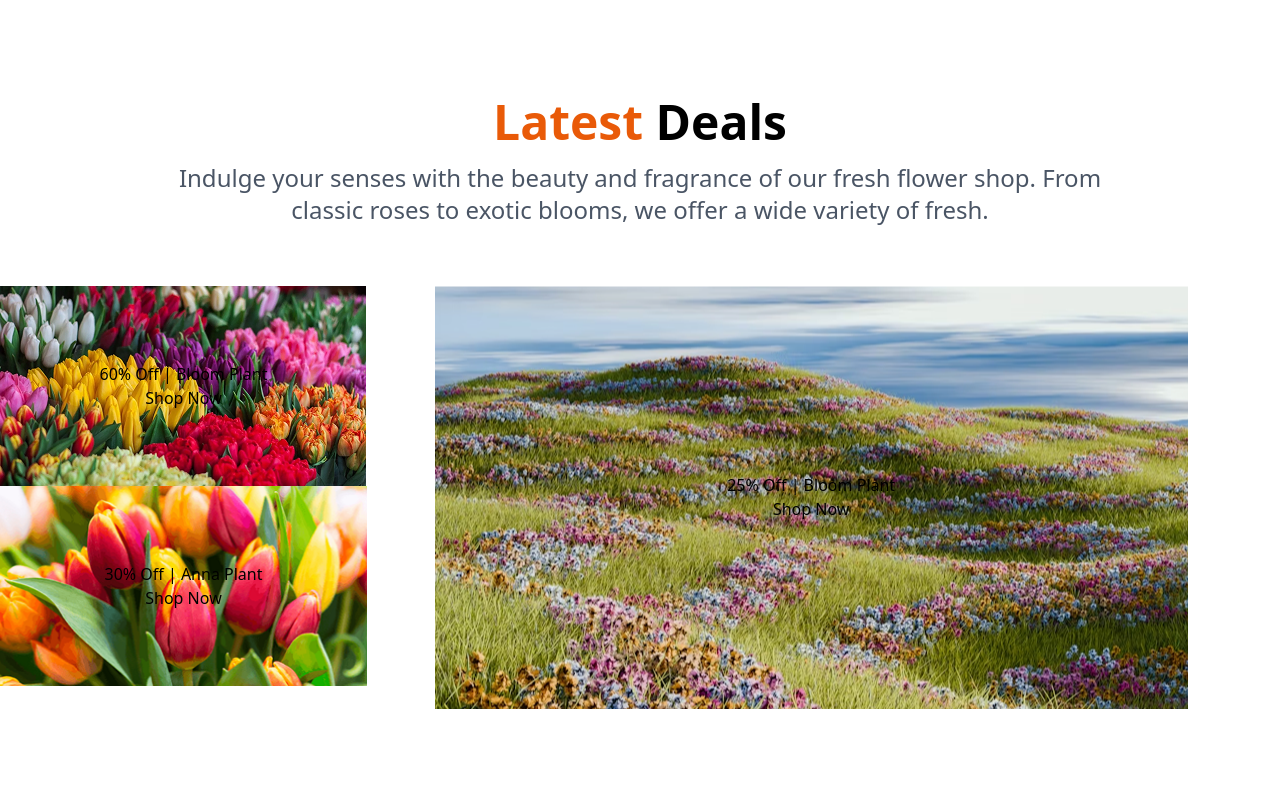
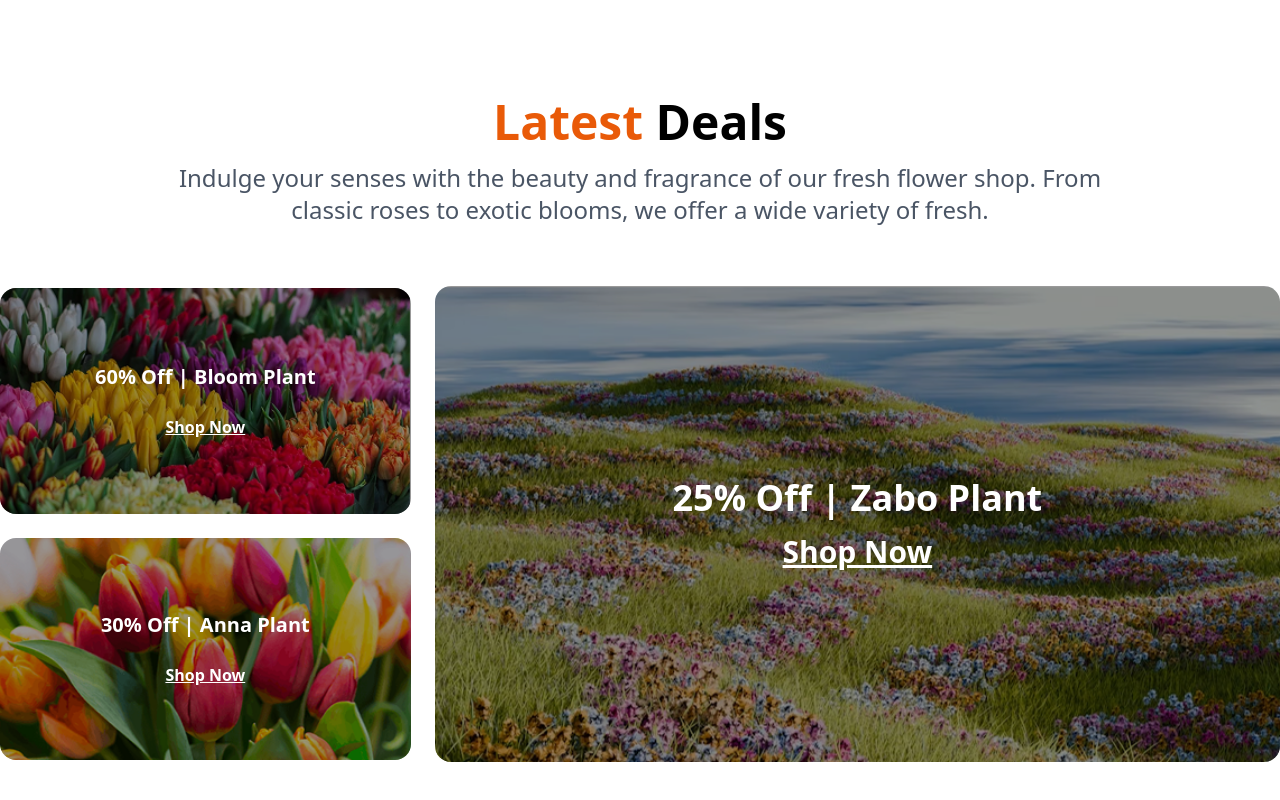
Before and after one commit to sanjidanipa/reposive-box, a plain HTML site: page flower.html in a window 1280 px wide. Shown: the part 2070-2870 px from the top of the page. Before the commit the page ends 2779 px from the top, so only its background shows below. Drawn offline with nearby package versions, Linux system fonts and the light colour scheme.

Commit message:
offer section

```diff
--- a/flower.html
+++ b/flower.html
@@ -186,27 +186,53 @@
         </p>
       </div>
 
-      <div class="flower-offer grid grid-cols-3 gap-6 mx-auto">
-        <div class="vertical-offer">
-          <div class="sixty flex justify-center items-center flex-col bg-[url(assets/deal-bloom.png)] bg-no-repeat bg-cover bg-center w-[367px] h-[200px]">
+      <div class="flower-offer grid grid-cols-1 md:grid-cols-3 md:gap-6 gap-4 w-full mb-15">
 
-                <h1>60% Off | Bloom Plant</h1>
+              <div class="w-full flex flex-col items-center justify-center gap-4 md:gap-6">
+         <!-- image 1 -->
+                  <div class="w-full relative rounded-2xl overflow-hidden">
+
+                      <img src="./assets/deal-bloom.png" alt="" class="w-full">
+                       <div class="absolute bg-black/40 inset-0 flex flex-col justify-center items-center text-white">
+                <h1 class="text-xl font-bold md:mb-6 mb-4">60% Off | Bloom Plant</h1>
+                <a href="" class="text-base font-semibold underline">Shop Now</a>
+              </div>
+
+                  </div>
+<!-- image 2 -->
+
+                   <div class="w-full relative rounded-2xl overflow-hidden">
+
+                      <img src="./assets/deal-ana.png" alt="" class="w-full">
+                       <div class="absolute bg-black/40 inset-0 flex flex-col justify-center items-center text-white">
+                <h1 class="text-xl font-bold md:mb-6 mb-4">30% Off | Anna Plant</h1>
+                <a href="" class="text-base font-semibold underline">Shop Now</a>
+              </div>
+
+                  </div>
 
 
-                <a href="">Shop Now</a>
+              </div>
 
-          </div>
-          <div class="thirty  flex justify-center items-center flex-col bg-[url(assets/deal-ana.png)] bg-no-repeat bg-cover bg-center w-[367px] h-[200px]">
-            <h1>30% Off | Anna Plant</h1>
-            <a href="">Shop Now</a>
-          </div>
-        </div>
+              <!-- image 3 -->
+            <div class="md:col-span-2  w-full">
 
-        <div class="twenty col-span-2  flex justify-center items-center flex-col bg-[url(assets/deal-zabo.png)] bg-no-repeat bg-cover bg-center w-[753px] h-[423px]">
-          <h1>25% Off | Bloom Plant</h1>
-          <a href="">Shop Now</a>
-        </div>
-      </div>
+              <div class="w-full relative rounded-2xl overflow-hidden">
+
+                      <img src="./assets/deal-zabo.png" alt="" class="w-full">
+                       <div class="absolute bg-black/40 inset-0 flex flex-col justify-center items-center text-white">
+                <h1 class="md:text-4xl font-bold mb-4 text-xl">25% Off | Zabo Plant</h1>
+                <a href="" class="md:text-3xl font-semibold text-base underline">Shop Now</a>
+              </div>
+
+                  </div>
+
+            </div>
+
+              </div>
+
+
+
 
 
     </main>
```
